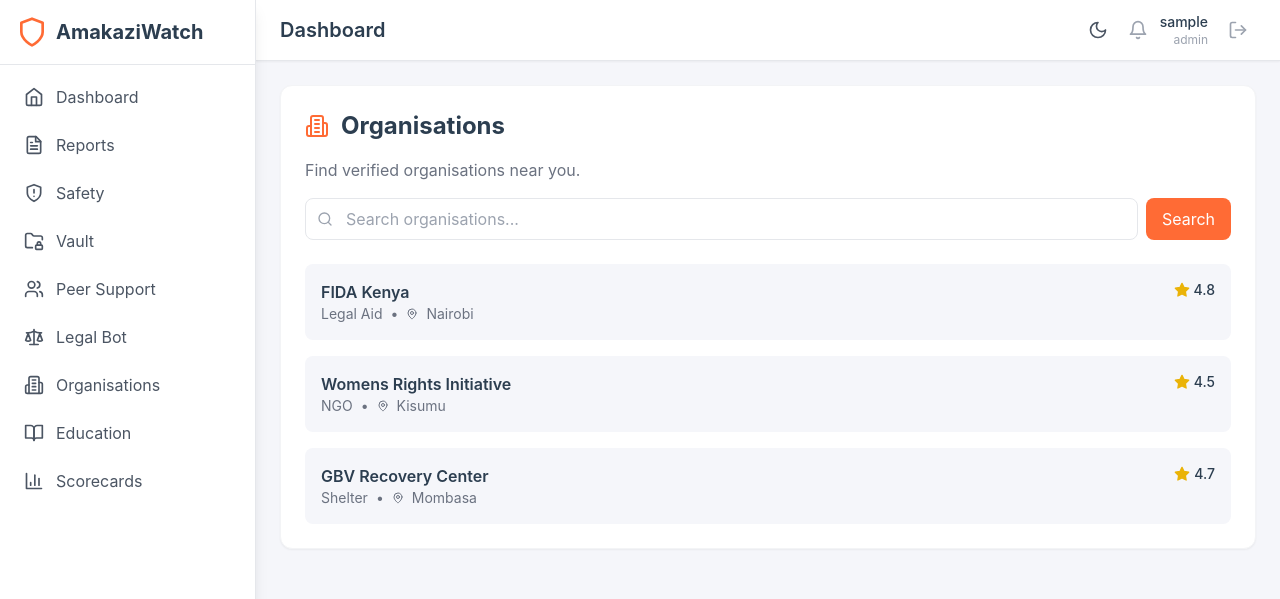
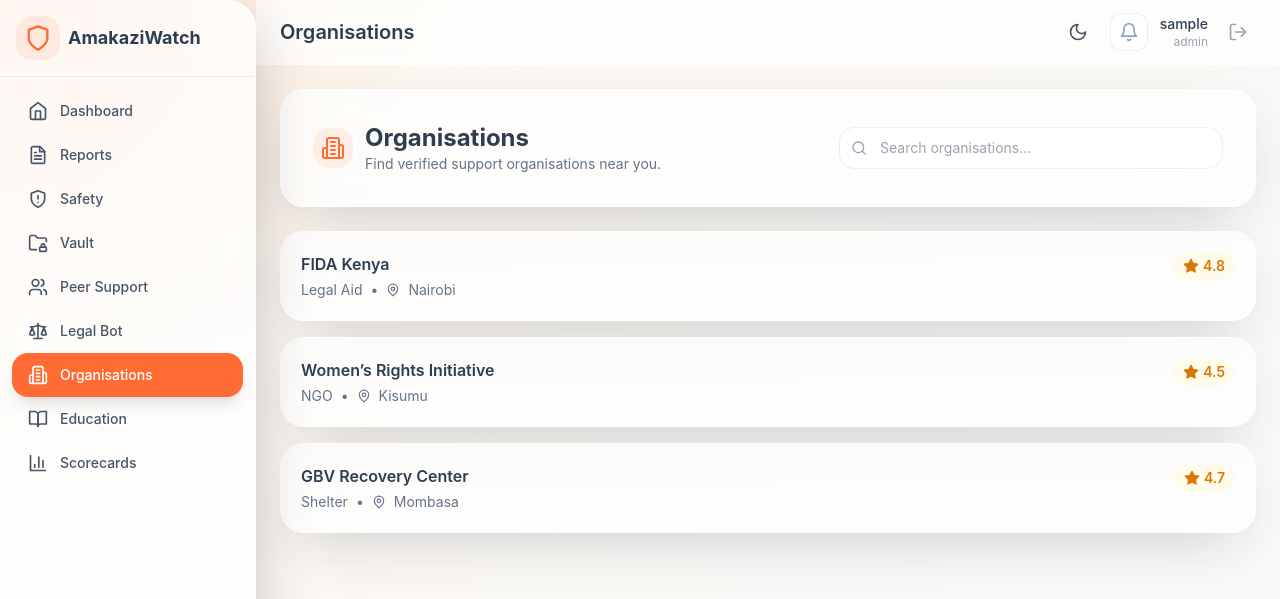
Before and after one commit to winstone-1/Amakazi-watch-client, a React (Vite) app: page /organisations in a window 1280 px wide. Shown: the top 599 px of the page. Built offline with nearby package versions, Linux system fonts and the light colour scheme; no server answers; sample sign-in values are in the browser's storage.

Commit message:
feat(ui): apply glassmorphism across app shell

```diff
--- a/src/components/common/Layout.jsx
+++ b/src/components/common/Layout.jsx
@@ -1,6 +1,6 @@
-import { Outlet, Link, useNavigate } from 'react-router-dom';
+import { Outlet, Link, useNavigate, useLocation } from 'react-router-dom';
 import {
-  Shield, LogOut, User, Settings, Home, FileText, ShieldAlert,
+  Shield, LogOut, Home, FileText, ShieldAlert,
   FolderLock, Users, Scale, Building2, BookOpen, BarChart3, Bell,
   Moon, Sun, Menu, X
 } from 'lucide-react';
@@ -14,6 +14,7 @@ function Layout() {
   const { success } = useToast();
   const { darkMode, toggleDarkMode } = useTheme();
   const navigate = useNavigate();
+  const location = useLocation();
   const [sidebarOpen, setSidebarOpen] = useState(false);
 
   const handleLogout = () => {
@@ -36,66 +37,73 @@ function Layout() {
 
   return (
     <div className={`min-h-screen ${darkMode ? 'dark' : ''}`}>
-      <div className="min-h-screen bg-light dark:bg-dark transition-colors duration-300 flex">
-        {/* Mobile Sidebar Toggle */}
+      <div className="min-h-screen bg-[radial-gradient(circle_at_top_left,_rgba(255,107,53,0.14),_transparent_28%),linear-gradient(135deg,_#fdf6ec_0%,_#f8fafc_100%)] dark:bg-[radial-gradient(circle_at_top_left,_rgba(255,107,53,0.18),_transparent_28%),linear-gradient(135deg,_#1A2A3A_0%,_#16212e_100%)] transition-colors duration-300 flex">
         <button
           onClick={() => setSidebarOpen(!sidebarOpen)}
-          className="md:hidden fixed top-4 left-4 z-50 p-2 bg-white dark:bg-secondary rounded-lg shadow-lg"
+          className="md:hidden fixed top-4 left-4 z-50 rounded-xl border border-white/70 bg-white/80 p-2.5 shadow-lg backdrop-blur-xl"
         >
-          {sidebarOpen ? <X className="w-6 h-6" /> : <Menu className="w-6 h-6" />}
+          {sidebarOpen ? <X className="w-6 h-6 text-secondary" /> : <Menu className="w-6 h-6 text-secondary" />}
         </button>
 
-        {/* Sidebar */}
         <aside className={`
-          fixed md:relative z-40 w-64 bg-white dark:bg-secondary shadow-lg border-r border-gray-200 dark:border-gray-700
+          fixed md:relative z-40 w-64 rounded-r-[28px] border-r border-white/70 bg-white/70 shadow-[20px_0_60px_-30px_rgba(15,23,42,0.3)] backdrop-blur-xl dark:border-white/10 dark:bg-slate-800/70
           transition-transform duration-300 h-screen
           ${sidebarOpen ? 'translate-x-0' : '-translate-x-full md:translate-x-0'}
         `}>
-          <div className="p-4 border-b border-gray-200 dark:border-gray-700">
+          <div className="border-b border-slate-200/70 p-4 dark:border-white/10">
             <div className="flex items-center gap-2">
-              <Shield className="w-8 h-8 text-primary" />
-              <span className="text-xl font-bold text-secondary dark:text-white">AmakaziWatch</span>
+              <div className="rounded-2xl bg-primary/10 p-2">
+                <Shield className="w-7 h-7 text-primary" />
+              </div>
+              <span className="text-lg font-bold text-secondary dark:text-white">AmakaziWatch</span>
             </div>
           </div>
-          <nav className="p-2 overflow-y-auto h-[calc(100vh-80px)]">
-            {navItems.map((item) => (
+          <nav className="h-[calc(100vh-84px)] overflow-y-auto p-3">
+            {navItems.map((item) => {
+              const active = location.pathname.startsWith(item.path);
+              return (
                 <Link
                   key={item.path}
                   to={item.path}
                   onClick={() => setSidebarOpen(false)}
-                className="flex items-center gap-3 px-4 py-3 rounded-lg text-gray-600 dark:text-gray-300 hover:bg-orange-50 dark:hover:bg-orange-900/20 hover:text-primary transition group"
+                  className={`flex items-center gap-3 rounded-2xl px-4 py-3 text-sm font-medium transition ${
+                    active
+                      ? 'bg-primary text-white shadow-lg'
+                      : 'text-slate-600 hover:bg-orange-50 hover:text-primary dark:text-slate-300 dark:hover:bg-orange-900/20'
+                  }`}
                 >
                   <item.icon className="w-5 h-5" />
                   <span>{item.label}</span>
                 </Link>
-            ))}
+              );
+            })}
           </nav>
         </aside>
 
-        {/* Main Content */}
         <div className="flex-1 flex flex-col min-h-screen">
-          {/* Top Nav */}
-          <header className="bg-white dark:bg-secondary shadow-sm border-b border-gray-200 dark:border-gray-700 px-4 md:px-6 py-3 flex justify-between items-center sticky top-0 z-30">
+          <header className="sticky top-0 z-30 flex items-center justify-between border-b border-white/70 bg-white/70 px-4 py-3 backdrop-blur-xl dark:border-white/10 dark:bg-slate-800/70 md:px-6">
             <div className="flex items-center gap-4">
-              <h1 className="text-xl font-semibold text-secondary dark:text-white hidden md:block">Dashboard</h1>
+              <h1 className="hidden text-xl font-semibold text-secondary dark:text-white md:block">{navItems.find((item) => location.pathname.startsWith(item.path))?.label || 'Dashboard'}</h1>
             </div>
             <div className="flex items-center gap-3">
               <button
                 onClick={toggleDarkMode}
-                className="p-2 rounded-lg hover:bg-gray-100 dark:hover:bg-gray-700 transition"
+                className="rounded-xl p-2.5 transition hover:bg-slate-100 dark:hover:bg-slate-700"
                 aria-label="Toggle dark mode"
               >
-                {darkMode ? <Sun className="w-5 h-5 text-yellow-400" /> : <Moon className="w-5 h-5 text-gray-600" />}
+                {darkMode ? <Sun className="w-5 h-5 text-yellow-400" /> : <Moon className="w-5 h-5 text-slate-600" />}
               </button>
-              <Bell className="w-5 h-5 text-gray-400 hover:text-primary cursor-pointer transition" />
+              <div className="rounded-xl border border-slate-200/70 bg-white/70 p-2 text-slate-400 dark:border-white/10 dark:bg-slate-800/70">
+                <Bell className="w-5 h-5" />
+              </div>
               <div className="flex items-center gap-3">
-                <div className="text-right hidden sm:block">
+                <div className="hidden text-right sm:block">
                   <div className="text-sm font-medium text-secondary dark:text-white">{user?.username || 'User'}</div>
-                  <div className="text-xs text-gray-400">{user?.role || 'Survivor'}</div>
+                  <div className="text-xs text-slate-400">{user?.role || 'Survivor'}</div>
                 </div>
                 <button
                   onClick={handleLogout}
-                  className="p-2 text-gray-400 hover:text-red-500 transition"
+                  className="rounded-xl p-2 text-slate-400 transition hover:bg-red-50 hover:text-red-500"
                 >
                   <LogOut className="w-5 h-5" />
                 </button>
@@ -103,8 +111,7 @@ function Layout() {
             </div>
           </header>
 
-          {/* Page Content */}
-          <main className="flex-1 p-4 md:p-6 bg-light dark:bg-dark transition-colors duration-300">
+          <main className="flex-1 p-4 md:p-6 transition-colors duration-300">
             <Outlet />
           </main>
         </div>
--- a/src/pages/Education.jsx
+++ b/src/pages/Education.jsx
@@ -1,24 +1,37 @@
-import { useTheme } from '../context/ThemeContext';
+import GlassCard from '../components/common/GlassCard';
+import { BookOpen, PlayCircle, Sparkles } from 'lucide-react';
 
 function Education() {
-  const { darkMode } = useTheme();
-
   return (
-    <div className="transition-colors duration-300">
-      <div className="bg-white dark:bg-secondary rounded-xl shadow-sm p-6 border border-gray-100 dark:border-gray-700">
-        <h1 className="text-2xl font-bold text-secondary dark:text-white mb-2">Education</h1>
-        <p className="text-gray-500 dark:text-gray-400">Learn about GBV awareness and prevention.</p>
-
-        <div className="mt-4 grid grid-cols-1 md:grid-cols-2 gap-4">
-          <div className="p-4 bg-light dark:bg-gray-800 rounded-lg">
-            <h3 className="font-semibold text-secondary dark:text-white">Articles</h3>
-            <p className="text-sm text-gray-600 dark:text-gray-400">Read educational content</p>
+    <div className="space-y-6 transition-colors duration-300">
+      <GlassCard className="p-6 sm:p-8">
+        <div className="flex items-center gap-3">
+          <div className="rounded-2xl bg-accent/10 p-2 text-accent">
+            <BookOpen className="h-6 w-6" />
           </div>
-          <div className="p-4 bg-light dark:bg-gray-800 rounded-lg">
-            <h3 className="font-semibold text-secondary dark:text-white">Videos</h3>
-            <p className="text-sm text-gray-600 dark:text-gray-400">Watch awareness videos</p>
+          <div>
+            <h1 className="text-2xl font-bold text-secondary dark:text-white">Education</h1>
+            <p className="text-sm text-slate-500 dark:text-slate-400">Learn practical GBV awareness and prevention guidance.</p>
           </div>
         </div>
+      </GlassCard>
+
+      <div className="grid gap-4 md:grid-cols-2">
+        {[
+          { title: 'Articles', description: 'Read trusted guidance and safety education content.', icon: BookOpen },
+          { title: 'Videos', description: 'Watch short awareness and recovery resources.', icon: PlayCircle },
+        ].map((item) => {
+          const Icon = item.icon;
+          return (
+            <GlassCard key={item.title} className="p-5">
+              <div className="mb-3 flex h-11 w-11 items-center justify-center rounded-2xl bg-primary/10 text-primary">
+                <Icon className="h-5 w-5" />
+              </div>
+              <h3 className="font-semibold text-secondary dark:text-white">{item.title}</h3>
+              <p className="mt-1 text-sm text-slate-500 dark:text-slate-400">{item.description}</p>
+            </GlassCard>
+          );
+        })}
       </div>
     </div>
   );
--- a/src/pages/Organisations.jsx
+++ b/src/pages/Organisations.jsx
@@ -1,61 +1,57 @@
-import { useTheme } from '../context/ThemeContext';
-import { Building2, Search, MapPin, Star } from 'lucide-react';
+import GlassCard from '../components/common/GlassCard';
+import { Building2, MapPin, Search, Star } from 'lucide-react';
 
 function Organisations() {
-  const { darkMode } = useTheme();
-
   const orgs = [
     { name: 'FIDA Kenya', type: 'Legal Aid', county: 'Nairobi', rating: 4.8 },
-    { name: 'Womens Rights Initiative', type: 'NGO', county: 'Kisumu', rating: 4.5 },
+    { name: 'Women’s Rights Initiative', type: 'NGO', county: 'Kisumu', rating: 4.5 },
     { name: 'GBV Recovery Center', type: 'Shelter', county: 'Mombasa', rating: 4.7 },
   ];
 
   return (
-    <div className="transition-colors duration-300">
-      <div className="bg-white dark:bg-secondary rounded-xl shadow-sm p-6 border border-gray-100 dark:border-gray-700">
-        <div className="flex items-center gap-3 mb-4">
-          <Building2 className="w-6 h-6 text-primary" />
+    <div className="space-y-6 transition-colors duration-300">
+      <GlassCard className="p-6 sm:p-8">
+        <div className="flex flex-col gap-4 lg:flex-row lg:items-center lg:justify-between">
+          <div className="flex items-center gap-3">
+            <div className="rounded-2xl bg-primary/10 p-2 text-primary">
+              <Building2 className="h-6 w-6" />
+            </div>
+            <div>
               <h1 className="text-2xl font-bold text-secondary dark:text-white">Organisations</h1>
+              <p className="text-sm text-slate-500 dark:text-slate-400">Find verified support organisations near you.</p>
             </div>
-        <p className="text-gray-500 dark:text-gray-400 mb-4">Find verified organisations near you.</p>
-
-        <div className="flex gap-2 mb-6">
-          <div className="relative flex-1">
-            <Search className="absolute left-3 top-1/2 transform -translate-y-1/2 w-4 h-4 text-gray-400" />
+          </div>
+          <div className="relative flex-1 lg:max-w-sm">
+            <Search className="absolute left-3 top-1/2 h-4 w-4 -translate-y-1/2 text-slate-400" />
             <input
               type="text"
               placeholder="Search organisations..."
-              className={`w-full pl-10 pr-4 py-2 rounded-lg border ${
-                darkMode ? 'bg-gray-700 border-gray-600 text-white' : 'bg-white border-gray-200'
-              } focus:outline-none focus:ring-2 focus:ring-primary`}
+              className="w-full rounded-2xl border border-slate-200/70 bg-white/80 py-2.5 pl-10 pr-4 text-sm text-slate-700 outline-none ring-0 focus:border-primary dark:border-white/10 dark:bg-slate-800/70 dark:text-slate-200"
             />
           </div>
-          <button className="bg-primary text-white px-4 py-2 rounded-lg hover:bg-orange-600 transition">
-            Search
-          </button>
         </div>
+      </GlassCard>
 
       <div className="space-y-4">
-          {orgs.map((org, i) => (
-            <div key={i} className={`p-4 rounded-lg ${darkMode ? 'bg-gray-700/50' : 'bg-light'}`}>
-              <div className="flex justify-between items-start">
+        {orgs.map((org) => (
+          <GlassCard key={org.name} className="p-5">
+            <div className="flex flex-col gap-3 sm:flex-row sm:items-start sm:justify-between">
               <div>
                 <h3 className="font-semibold text-secondary dark:text-white">{org.name}</h3>
-                  <div className="flex items-center gap-2 text-sm text-gray-500 dark:text-gray-400">
+                <div className="mt-1 flex flex-wrap items-center gap-2 text-sm text-slate-500 dark:text-slate-400">
                   <span>{org.type}</span>
                   <span>•</span>
-                    <MapPin className="w-3 h-3" />
+                  <MapPin className="h-3.5 w-3.5" />
                   <span>{org.county}</span>
                 </div>
               </div>
-                <div className="flex items-center gap-1 text-yellow-500">
-                  <Star className="w-4 h-4 fill-current" />
-                  <span className="text-sm font-medium text-secondary dark:text-white">{org.rating}</span>
+              <div className="flex items-center gap-1 rounded-full bg-amber-50 px-2.5 py-1 text-amber-600 dark:bg-amber-950/30">
+                <Star className="h-4 w-4 fill-current" />
+                <span className="text-sm font-semibold">{org.rating}</span>
               </div>
             </div>
-            </div>
+          </GlassCard>
         ))}
-        </div>
       </div>
     </div>
   );
--- a/src/pages/Reports.jsx
+++ b/src/pages/Reports.jsx
@@ -1,18 +1,30 @@
-import { useTheme } from '../context/ThemeContext';
+import GlassCard from '../components/common/GlassCard';
+import { FileText, ShieldAlert, Sparkles } from 'lucide-react';
 
 function Reports() {
-  const { darkMode } = useTheme();
+  return (
+    <div className="space-y-6 transition-colors duration-300">
+      <GlassCard className="p-6 sm:p-8">
+        <div className="flex items-center gap-3">
+          <div className="rounded-2xl bg-primary/10 p-2 text-primary">
+            <FileText className="h-6 w-6" />
+          </div>
+          <div>
+            <h1 className="text-2xl font-bold text-secondary dark:text-white">Reports</h1>
+            <p className="text-sm text-slate-500 dark:text-slate-400">Manage and review incident reports in a secure workspace.</p>
+          </div>
+        </div>
+      </GlassCard>
 
-  return (
-    <div className="transition-colors duration-300">
-      <div className="bg-white dark:bg-secondary rounded-xl shadow-sm p-6 border border-gray-100 dark:border-gray-700">
-        <h1 className="text-2xl font-bold text-secondary dark:text-white mb-2">Reports</h1>
-        <p className="text-gray-500 dark:text-gray-400">Manage and view all incident reports.</p>
-
-        <div className="mt-4 p-4 bg-light dark:bg-gray-800 rounded-lg">
-          <p className="text-sm text-gray-600 dark:text-gray-400">Report list and management coming soon.</p>
+      <GlassCard className="p-6">
+        <div className="flex items-start gap-3 rounded-2xl border border-orange-200/70 bg-orange-50/80 p-4 dark:border-orange-400/20 dark:bg-orange-950/30">
+          <ShieldAlert className="mt-0.5 h-5 w-5 text-primary" />
+          <div>
+            <p className="font-semibold text-secondary dark:text-white">Your report feed is ready</p>
+            <p className="mt-1 text-sm text-slate-600 dark:text-slate-300">The incident report experience is being polished with richer status tracking and secure follow-up actions.</p>
+          </div>
         </div>
-      </div>
+      </GlassCard>
     </div>
   );
 }
```
Also changed, not shown: src/pages/Settings.jsx (+37 -53 lines). Lines whose indentation alone changed are shown as unchanged.
